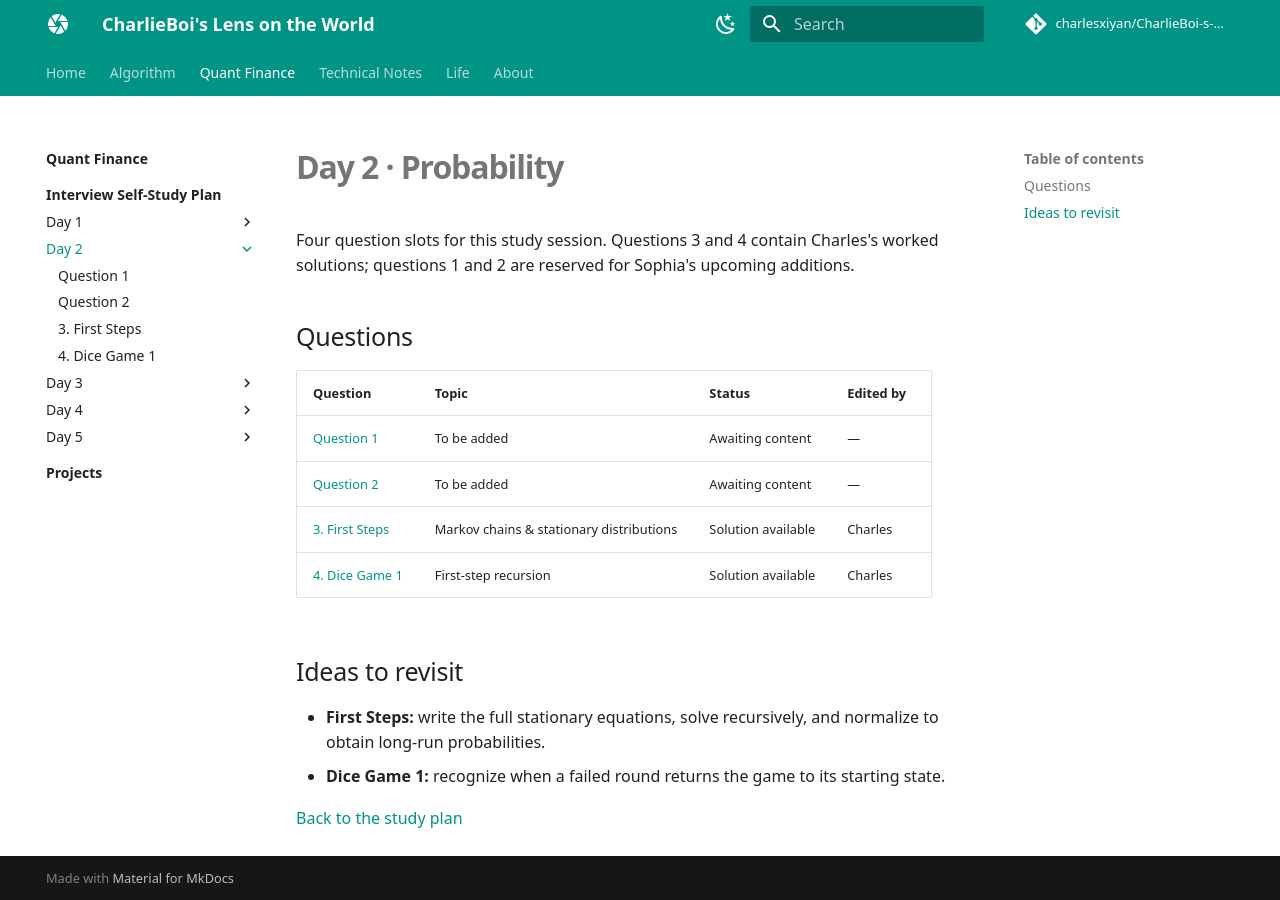
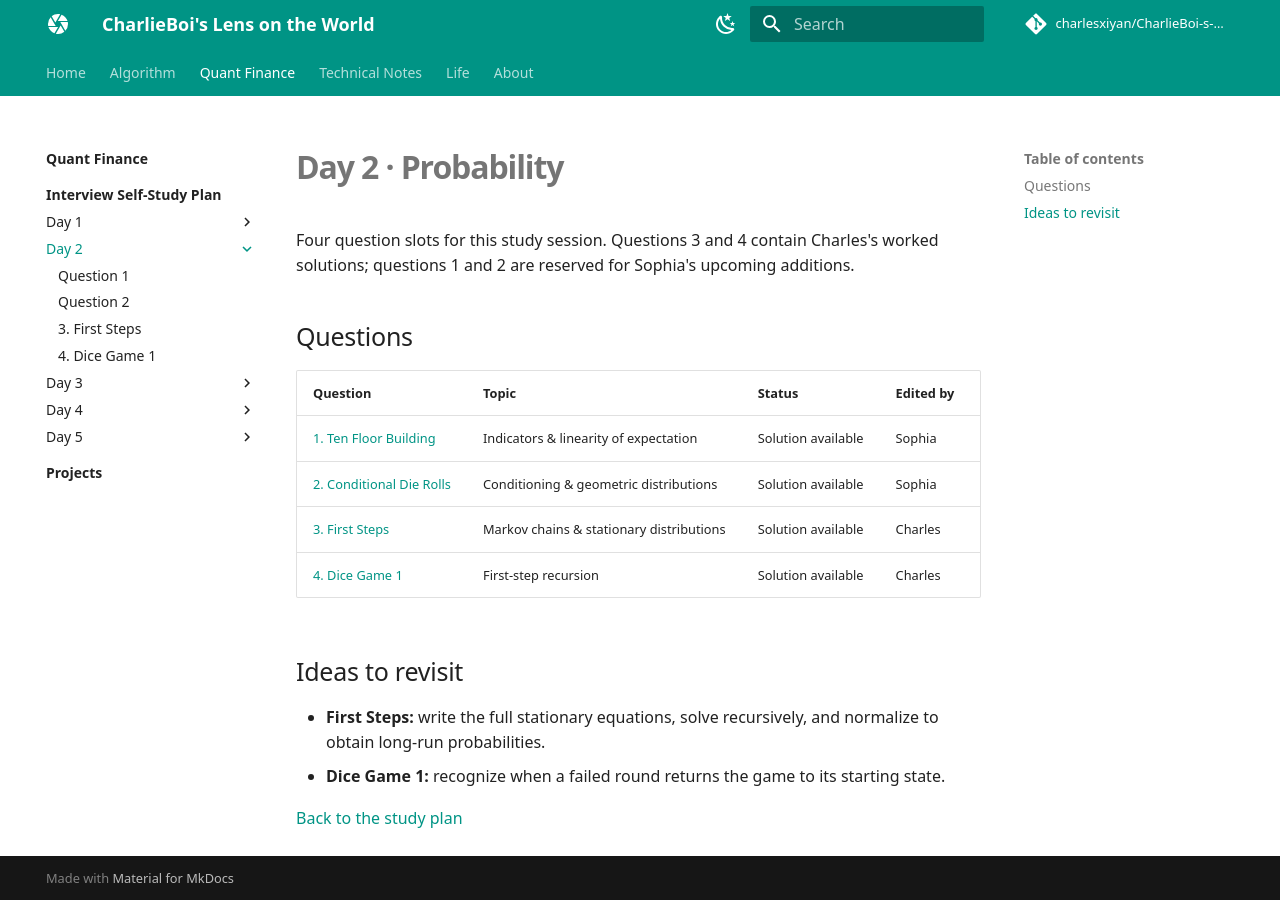
Before and after one commit to charlesxiyan/CharlieBoi-s-Lens-on-the-World, an MkDocs documentation site: the page built from docs/quant-finance/day-2/index.md, in a window 1280 px wide. Built offline with MkDocs 1.6.1 and Material for MkDocs 9.7.7, drawn with Linux system fonts in a browser that asks for light colours; comment, search, counter and statistics services are not loaded.

Commit message:
Update questions and topics in index.md

```diff
--- a/docs/quant-finance/day-2/index.md
+++ b/docs/quant-finance/day-2/index.md
@@ -7,8 +7,8 @@ worked solutions; questions 1 and 2 are reserved for Sophia's upcoming additions
 
 | Question | Topic | Status | Edited by |
 | --- | --- | --- | --- |
-| [Question 1](question-1.md) | To be added | Awaiting content | — |
-| [Question 2](question-2.md) | To be added | Awaiting content | — |
+| [1. Ten Floor Building](question-1.md) | Indicators & linearity of expectation | Solution available | Sophia |
+| [2. Conditional Die Rolls](question-2.md) | Conditioning & geometric distributions | Solution available | Sophia |
 | [3. First Steps](question-3.md) | Markov chains & stationary distributions | Solution available | Charles |
 | [4. Dice Game 1](question-4.md) | First-step recursion | Solution available | Charles |
 
```
